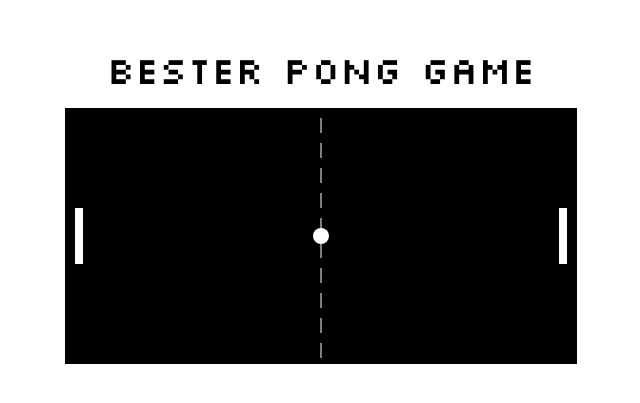
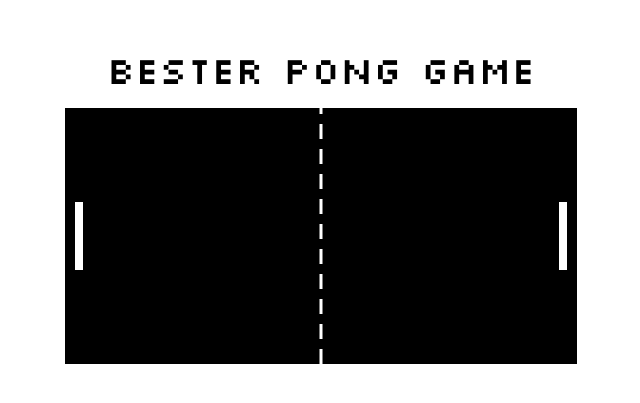
Before and after one commit to jinjin62/pong-project, a website built with webpack: page index.html in a window 1280 px wide. Shown: the part 191-594 px from the top of the page, 319-959 px from the left. Built offline with nearby package versions, Linux system fonts and the light colour scheme.

Commit message:
Added board and paddles

```diff
--- a/index.html
+++ b/index.html
@@ -9,7 +9,7 @@
       <h1>Bester Pong Game</h1>
       <div id="game"></div>
       <!-- Rough-out your SVG mark-up here to start... -->
-      <svg
+      <!-- <svg
         xmlns="http://www.w3.org/2000/svg"
         version="1.1"
         viewBox="0 0 512 256"
@@ -27,7 +27,7 @@
           y2="0"
           stroke="white"
         />
-        <circle r="8" cx="256" cy="128" fill="white" />
+        <circle r="8" cx="256" cy="128" fill="white" /> -->
       </svg>
     </div>
     <script type="text/javascript" src="build/bundle.js"></script>
--- /dev/null
+++ b/src/partials/Board.js
@@ -0,0 +1,29 @@
+import { SVG_NS } from "../settings";
+
+export default class Board {
+  constructor(width, height) {
+    this.width = width;
+    this.height = height;
+  }
+  render(svg) {
+    let rect = document.createElementNS(SVG_NS, "rect");
+    // set all rect attributes...
+    rect.setAttributeNS(null, "width", this.width);
+    rect.setAttributeNS(null, "height", this.height);
+    rect.setAttributeNS(null, "color", "#353535");
+
+    let line = document.createElementNS(SVG_NS, "line");
+    //set all line attributes
+    line.setAttributeNS(null, "stroke-dasharray", "15, 10");
+    line.setAttributeNS(null, "x1", this.width / 2);
+    line.setAttributeNS(null, "x2", this.width / 2);
+    line.setAttributeNS(null, "y1", this.height);
+    line.setAttributeNS(null, "y2", 0);
+    line.setAttributeNS(null, "stroke", "white");
+    line.setAttributeNS(null, "stroke-width", 3);
+
+    svg.appendChild(rect);
+    svg.appendChild(line);
+    // how do we actaully append this thing into the SVG game
+  }
+}
--- a/src/partials/Game.js
+++ b/src/partials/Game.js
@@ -1,13 +1,52 @@
+import { SVG_NS } from "../settings";
+import Board from "./Board";
+import Paddle from "./Paddle";
+import { KEYS } from "../settings";
+
 export default class Game {
   constructor(element, width, height) {
-    this.element = element;
     this.width = width;
     this.height = height;
 
-		// Other code goes here...
+    this.gameElement = document.getElementById(element);
+
+    this.board = new Board(this.width, this.height);
+
+    this.paddleWidth = 8;
+    this.paddleHeight = 68;
+    this.boadGap = 10;
+
+    this.paddle1 = new Paddle(
+      this.height,
+      this.paddleWidth,
+      this.paddleHeight,
+      this.boadGap,
+      (this.height - this.paddleHeight) / 2
+    );
+    this.paddle2 = new Paddle(
+      this.height,
+      this.paddleWidth,
+      this.paddleHeight,
+      this.width - this.paddleWidth - this.boadGap,
+      (this.height - this.paddleHeight) / 2
+    );
   }
 
   render() {
-		// More code goes here....
+    // empty out game element before rendering
+    this.gameElement.innerHTML = "";
+
+    let svg = document.createElementNS(SVG_NS, "svg");
+    svg.setAttributeNS(null, "width", this.width);
+    svg.setAttributeNS(null, "height", this.height);
+    svg.setAttributeNS(null, "viewBox", `0 0 ${this.width} ${this.height}`);
+    svg.setAttributeNS(null, "version", "1.1");
+
+    this.gameElement.appendChild(svg);
+
+    // rendering all game elements inside the SVG
+    this.board.render(svg);
+    this.paddle1.render(svg);
+    this.paddle2.render(svg);
   }
 }
--- /dev/null
+++ b/src/partials/Paddle.js
@@ -0,0 +1,34 @@
+import { SVG_NS } from "../settings";
+
+export default class Paddle {
+  constructor(boardHeight, width, height, x, y) {
+    this.boardHeight = boardHeight;
+    this.width = width;
+    this.height = height;
+    this.x = x;
+    this.y = y;
+    this.speed = 10;
+    this.score = 0;
+  }
+
+  up() {}
+
+  down() {}
+
+  render(svg) {
+    let paddle = document.createElementNS(SVG_NS, "rect");
+    // set all rect attributes...
+    paddle.setAttributeNS(null, "width", this.width);
+    paddle.setAttributeNS(null, "height", this.height);
+    paddle.setAttributeNS(null, "x", this.x);
+    paddle.setAttributeNS(null, "y", this.y);
+    paddle.setAttributeNS(null, "fill", "white");
+    //rect.setAttributeNS(null,  'height', this.boardHeight)
+    // paddle.setAttributeNS(null, 'speed', this.speed);
+    // paddle.setAttributeNS(null, 'score', this.score);
+
+    svg.appendChild(paddle);
+
+    // how do we actaully append this thing into the SVG game
+  }
+}
--- a/src/settings.js
+++ b/src/settings.js
@@ -0,0 +1,9 @@
+export const SVG_NS = "http://www.w3.org/2000/svg";
+
+export const KEYS = {
+  a: "a",
+  z: "z",
+  up: "ArrowUp",
+  down: "ArrowDown",
+  spaceBar: " "
+};
```
Also changed, not shown: 1 other file.
